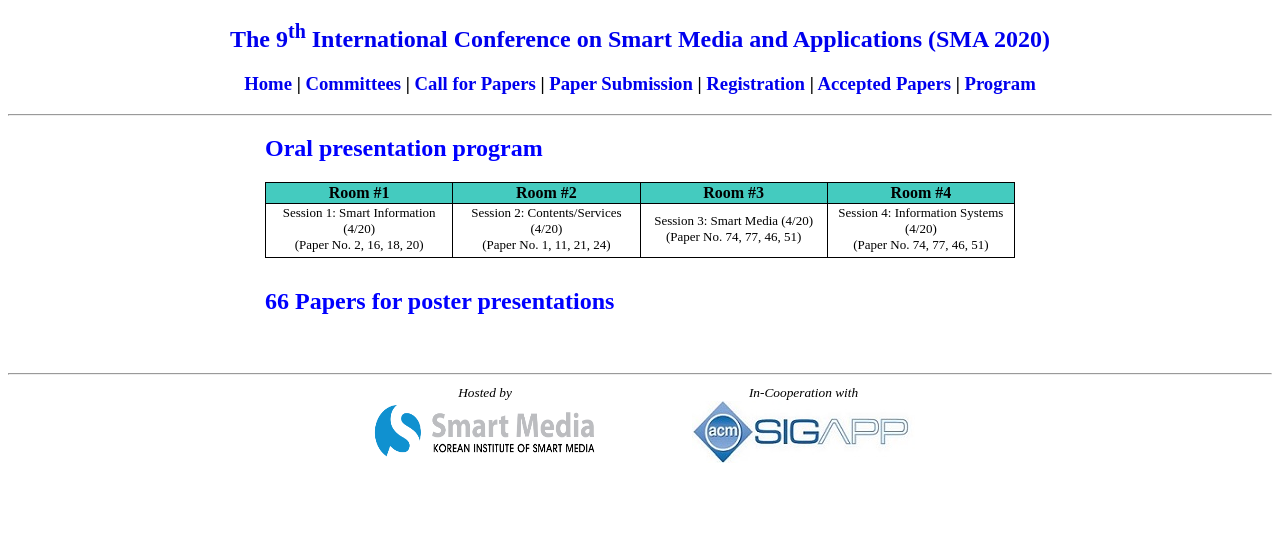
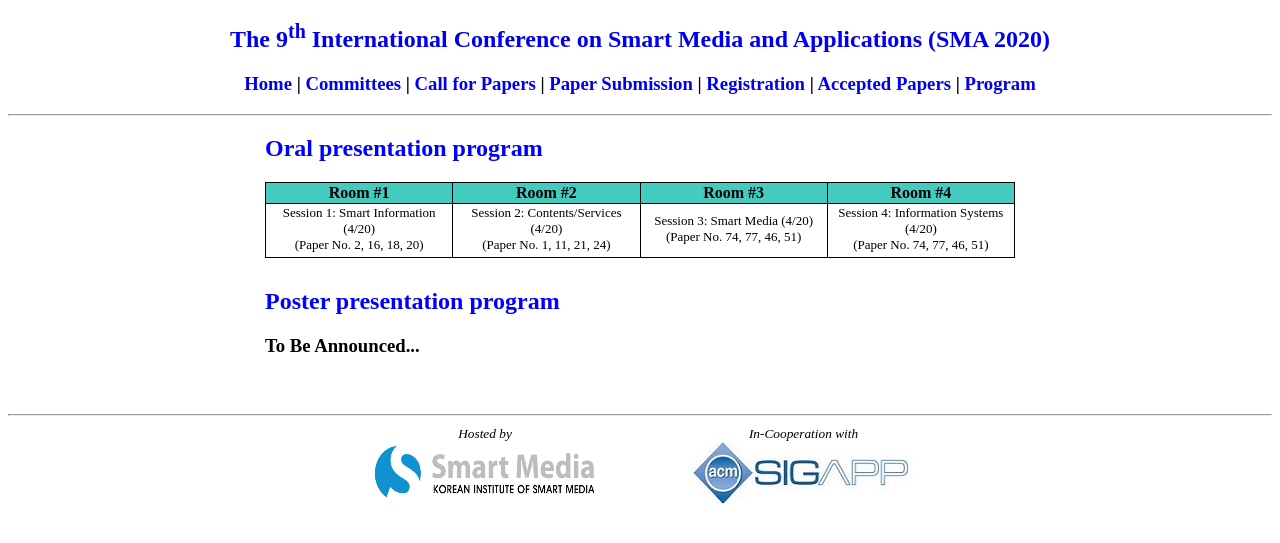
Before and after one commit to icea-conf/sma-2020.github.io, a Jekyll site: the page built from program/index.html, in a window 1280 px wide. Shown: the top 543 px of the page. Built offline with Jekyll 4.4.1, drawn with Linux system fonts in a browser that asks for light colours.

Commit message:
Update index.html

```diff
--- a/program/index.html
+++ b/program/index.html
@@ -47,7 +47,8 @@ title: SMA 2020
           </div>
 
           <div style="padding-top: 10px">
-               <h2 style="color:#0000FF">66 Papers for poster presentations</h2>
+               <h2 style="color:#0000FF">Poster presentation program</h2>
+               <h3>To Be Announced...</h3>
           </div>
      </div>
 </div>
```
